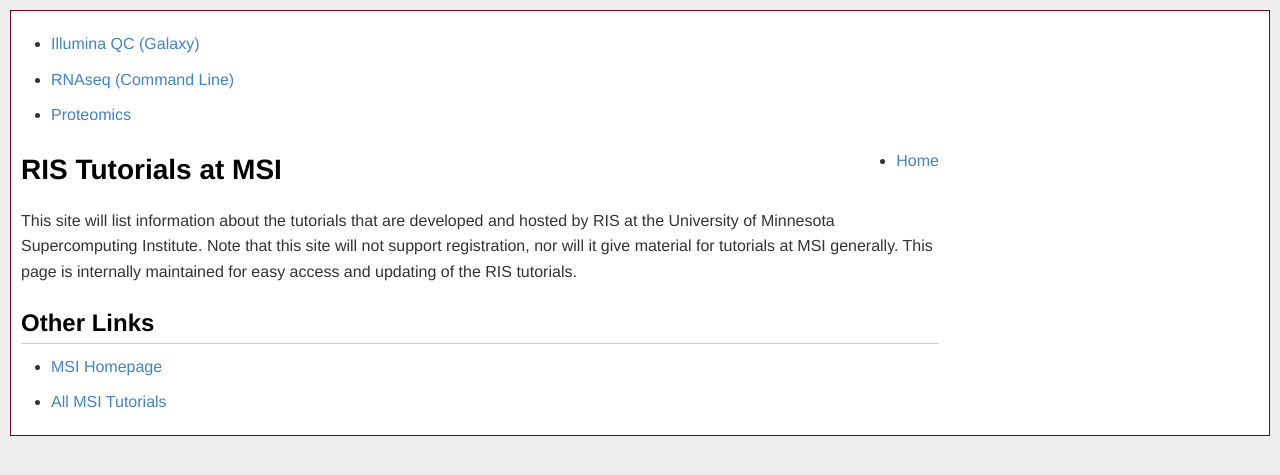
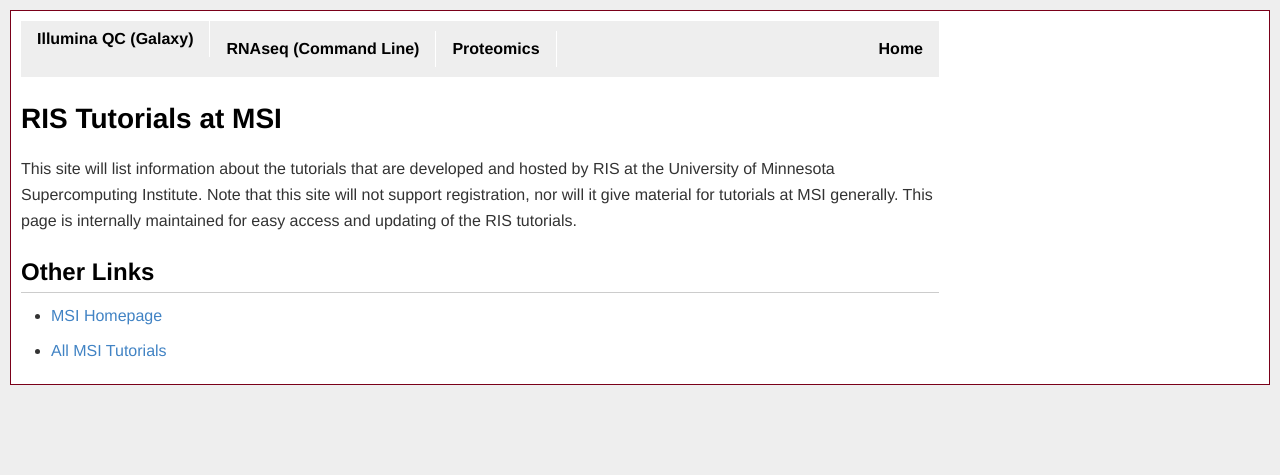
Before and after one commit to msi-ris/Tutorials, a Jekyll site: the page built from index.html, in a window 1280 px wide. Shown: the top 475 px of the page. Built offline with Jekyll 4.4.1, drawn with Linux system fonts in a browser that asks for light colours.

Commit message:
Update layout

```diff
--- a/css/main.css
+++ b/css/main.css
@@ -31,7 +31,7 @@ body {
     min-width:950px;
     border-style:none;
 }
-# {
+#navdiv {
     position:-webkit-sticky;
     position:sticky;
     top:0px;
@@ -72,7 +72,7 @@ li, ul, ol {
 }
 
 /* This is the CSS for the navbar style navigation that we are going to use */
-#navdiv ul {
+ul#nav {
     list-style-type:none;
     margin:0;
     padding:0;
@@ -84,17 +84,17 @@ li, ul, ol {
     top:0;
 }
 
-#navdiv li {
+ul#nav li {
     float:left;
     border-right:1px solid #fff;
     font-weight:bold;
 }
 
-#navdiv li:last-child {
+ul#nav li:last-child {
     border-right: none;
 }
 
-#navdiv li a {
+ul#nav li a {
     display:block;
     color:#000;
     text-align:center;
@@ -102,12 +102,12 @@ li, ul, ol {
     text-decoration:none;
 }
 
-#navdiv li a:hover:not(.active) {
+ul#nav li a:hover:not(.active) {
     background-color:#7a0019;
     color:#fff;
 }
 
-#navdiv a.active {
+ul#nav a.active {
     background-color:#7a0019;
     color:#fff;
 }
```
